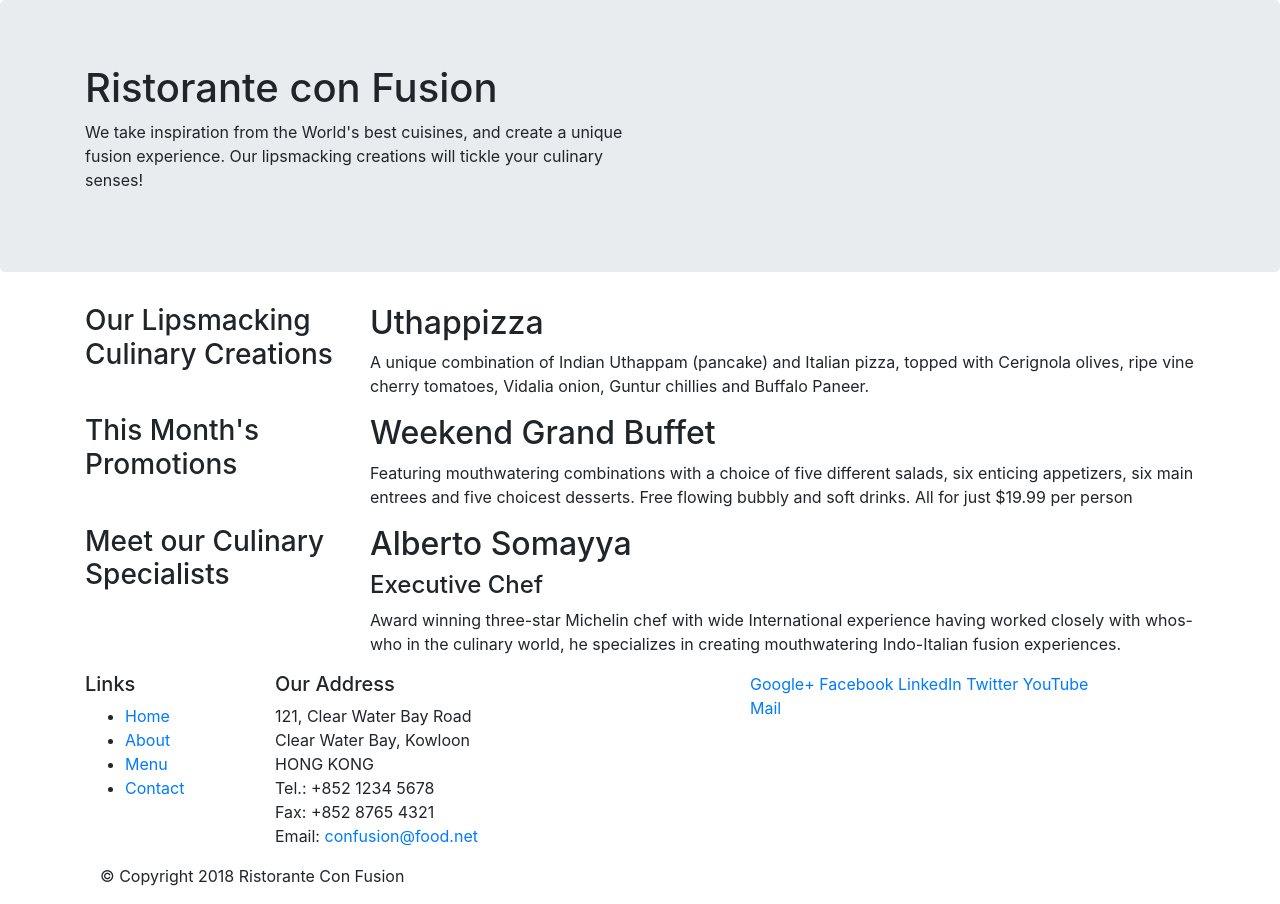
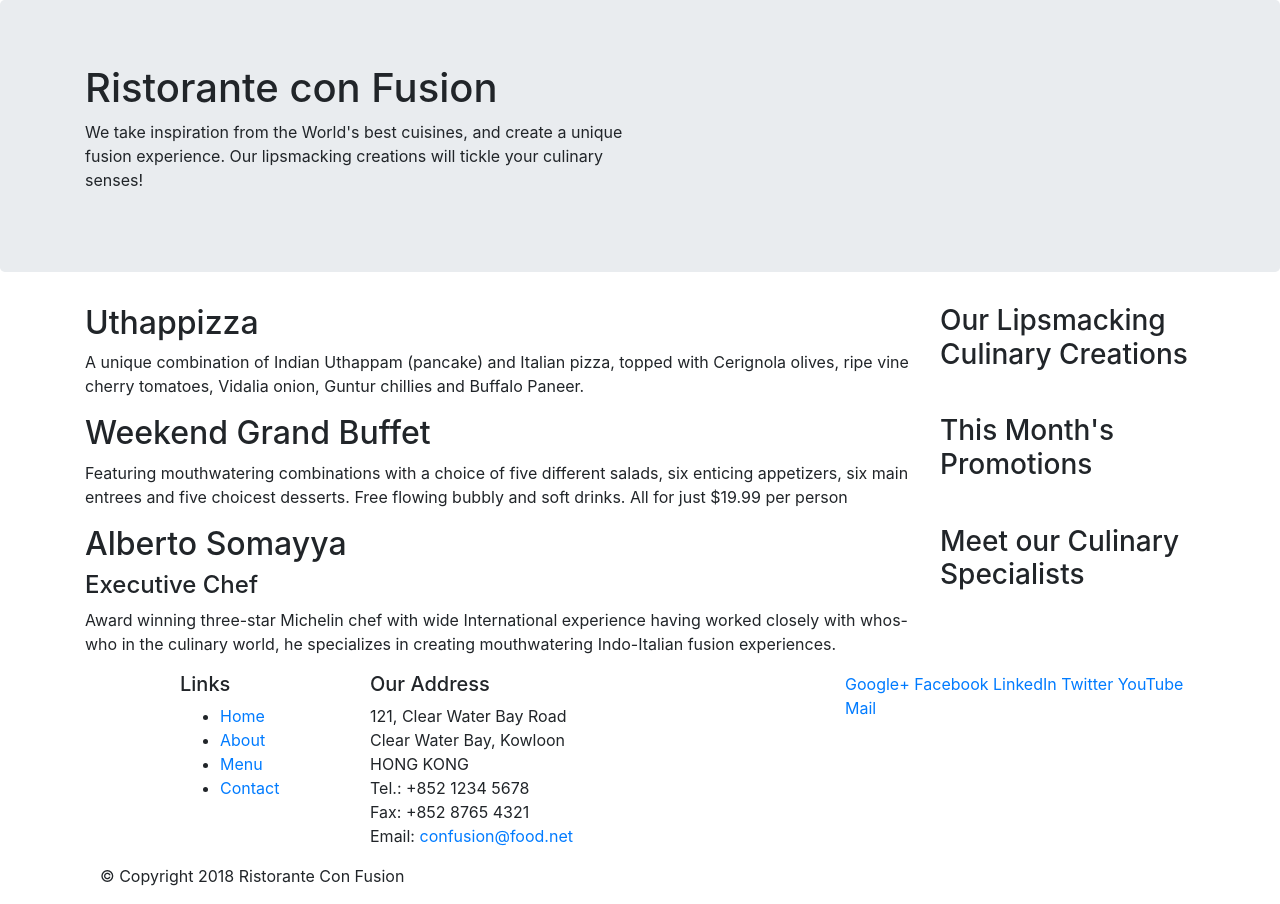
Before and after one commit to ArtemiiimetrA/front-end-coursera, a website: page week-1/conFusion/index.html in a window 1280 px wide. Drawn offline with nearby package versions, Linux system fonts and the light colour scheme.

Commit message:
Bootstrap Grid Part 1

```diff
--- a/week-1/conFusion/index.html
+++ b/week-1/conFusion/index.html
@@ -30,10 +30,10 @@
 
     <div class="container">
         <div class="row">
-            <div class="col-12 col-sm-4 col-md-3">
+            <div class="col-12 col-sm-4 order-sm-last col-md-3">
                 <h3>Our Lipsmacking Culinary Creations</h3>
             </div>
-            <div class="col col-sm col-md">
+            <div class="col col-sm order-sm-first col-md">
                 <h2>Uthappizza</h2>
                 <p>A unique combination of Indian Uthappam (pancake) and Italian pizza, topped with Cerignola olives, ripe vine cherry tomatoes, Vidalia onion, Guntur chillies and Buffalo Paneer.</p>
             </div>
@@ -41,20 +41,20 @@
 
 
         <div class="row">
-            <div class="col-12 col-sm-4 col-md-3">
+            <div class="col-12 col-sm-4 order-sm-last col-md-3">
                 <h3>This Month's Promotions</h3>
             </div>
-            <div class="col col-sm col-md">
+            <div class="col col-sm order-sm-first col-md">
                 <h2>Weekend Grand Buffet</h2>
                 <p>Featuring mouthwatering combinations with a choice of five different salads, six enticing appetizers, six main entrees and five choicest desserts. Free flowing bubbly and soft drinks. All for just $19.99 per person </p>
             </div>
         </div>
 
         <div class="row">
-            <div class="col-12 col-sm-4 col-md-3">
+            <div class="col-12 col-sm-4 order-sm-last col-md-3">
                 <h3>Meet our Culinary Specialists</h3>
             </div>
-            <div class="col col-sm col-md">
+            <div class="col col-sm order-sm-first col-md">
                 <h2>Alberto Somayya</h2>
                 <h4>Executive Chef</h4>
                 <p>Award winning three-star Michelin chef with wide International experience having worked closely with whos-who in the culinary world, he specializes in creating mouthwatering Indo-Italian fusion experiences. </p>
@@ -65,7 +65,7 @@
     <footer>
         <div class="container">
             <div class="row">
-                <div class="col-4 col-sm-2">
+                <div class="col-4 offset-1 col-sm-2">
                     <h5>Links</h5>
                     <ul>
                         <li><a href="#">Home</a></li>
```
